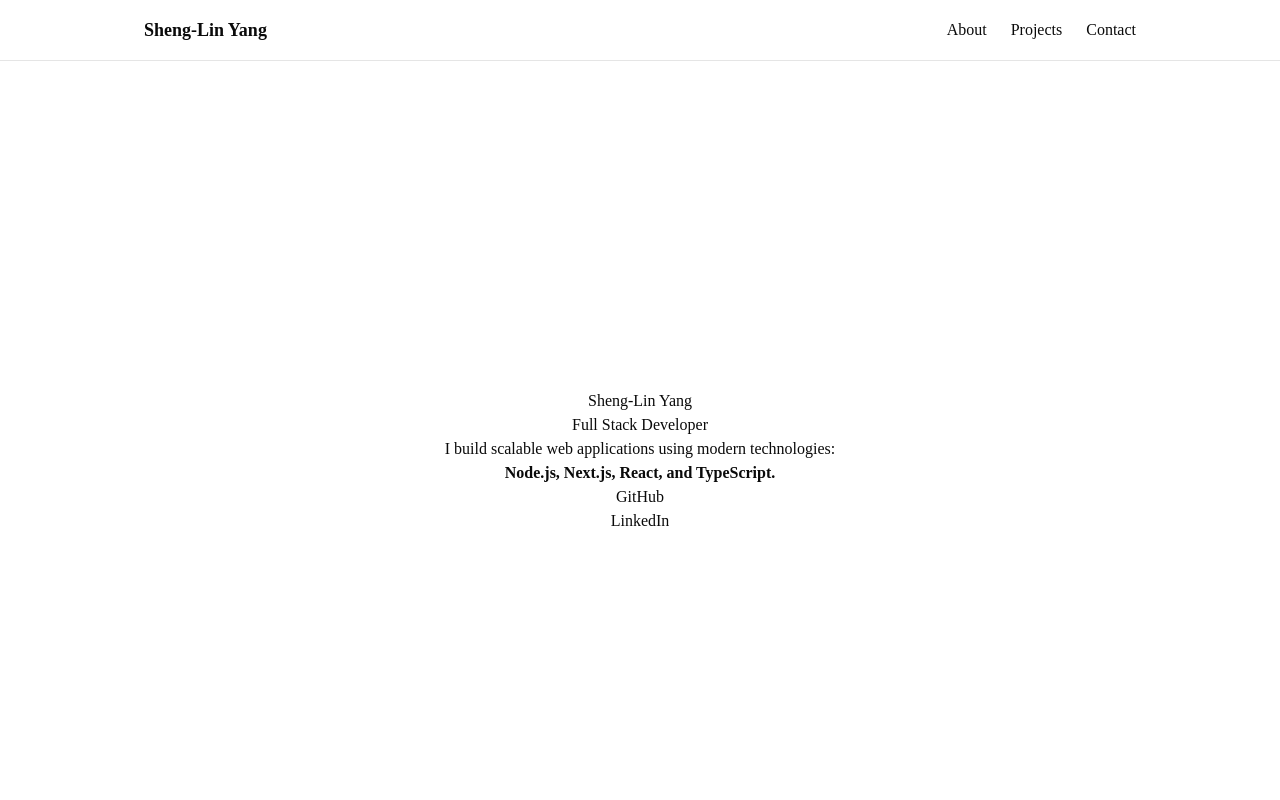
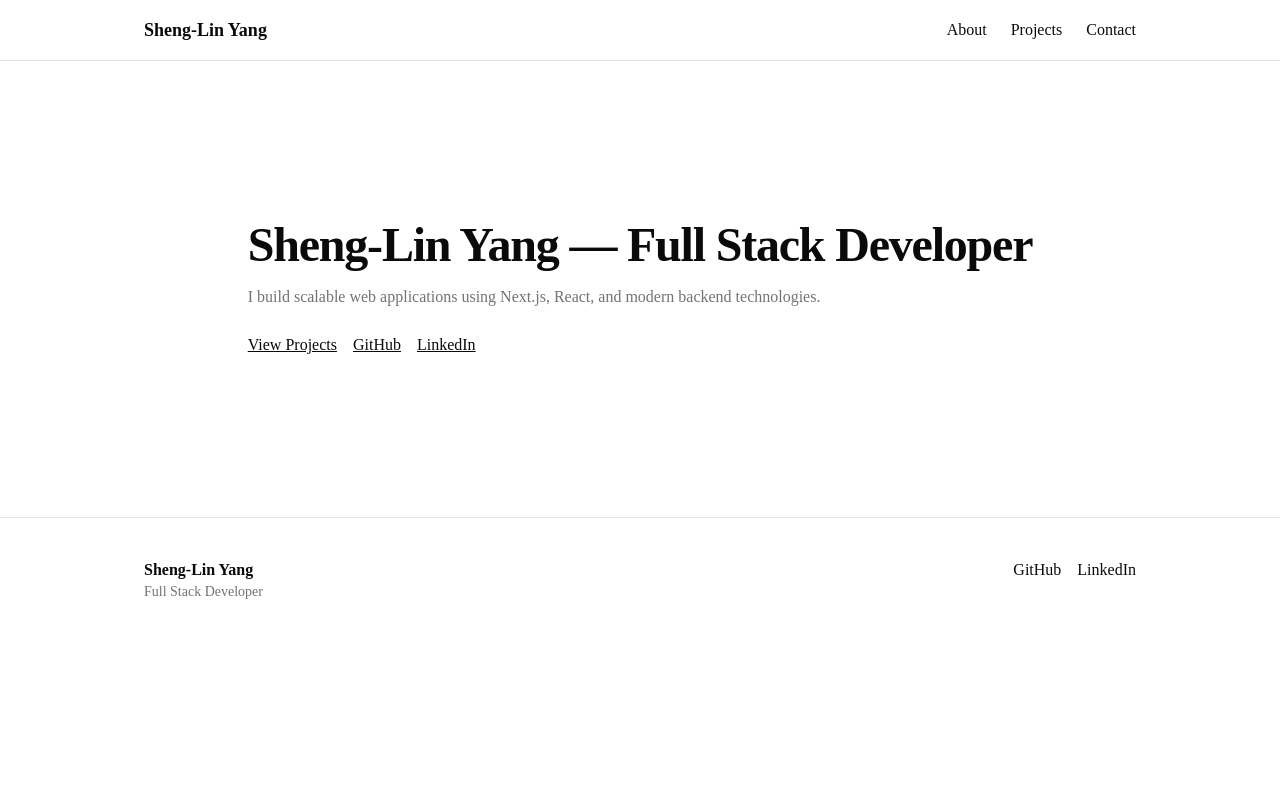
Before and after one commit to slyang08/yang-dev, a Next.js app: page / in a window 1280 px wide. Shown: the top 800 px of the page. Built offline with nearby package versions, Linux system fonts and the light colour scheme.

Commit message:
feat: add about me page (#7)

```diff
--- /dev/null
+++ b/src/app/features/about/About.tsx
@@ -0,0 +1,28 @@
+// src/app/features/about/About.tsx
+import Link from "next/link";
+
+export default function About() {
+  return (
+    <section className="mx-auto max-w-5xl px-4 py-20">
+      <h1 className="text-4xl font-bold tracking-tight md:text-5xl">
+        Sheng-Lin Yang — Full Stack Developer
+      </h1>
+
+      <p className="text-muted-foreground mt-4 max-w-2xl">
+        I build scalable web applications using Next.js, React, and modern backend technologies.
+      </p>
+
+      <div className="mt-6 flex gap-4">
+        <Link href="#projects" className="underline">
+          View Projects
+        </Link>
+        <Link href="https://github.com/slyang08" className="underline">
+          GitHub
+        </Link>
+        <Link href="https://www.linkedin.com/in/slyang08/" className="underline">
+          LinkedIn
+        </Link>
+      </div>
+    </section>
+  );
+}
--- a/src/app/page.tsx
+++ b/src/app/page.tsx
@@ -1,19 +1,10 @@
 // src/app/page.tsx
-import Link from "next/link";
+import About from "@/app/features/about/About";
 
 export default function Home() {
   return (
-    <div className="flex min-h-svh flex-col items-center justify-center">
-      <h1>Sheng-Lin Yang</h1>
-      <p>Full Stack Developer</p>
-
-      <p>I build scalable web applications using modern technologies:</p>
-      <p>
-        <strong>Node.js, Next.js, React, and TypeScript.</strong>
-      </p>
-
-      <Link href="https://github.com/slyang08">GitHub</Link>
-      <Link href="https://www.linkedin.com/in/slyang08/">LinkedIn</Link>
-    </div>
+    <section className="mx-auto max-w-5xl px-4 py-20">
+      <About />
+    </section>
   );
 }
--- /dev/null
+++ b/src/app/pages/about/page.tsx
@@ -0,0 +1,6 @@
+// src/app/pages/about/page.tsx
+import About from "@/app/features/about/About";
+
+export default function Page() {
+  return <About />;
+}
```
